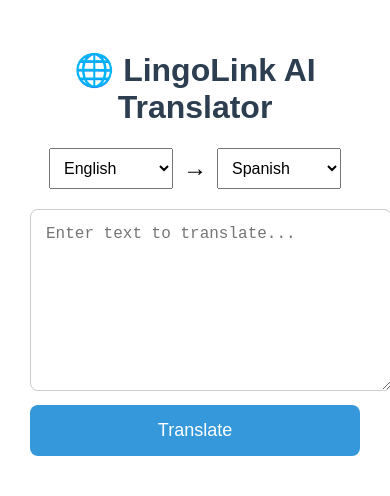
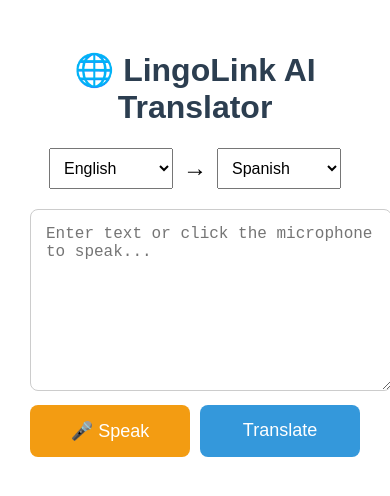
Before and after one commit to normanainebyoona7-rgb/LingoLink-AI, a React (Create React App) app in the folder frontend/: page / in a window 390 px wide. Shown: the top 496 px of the page. Built offline with nearby package versions, Linux system fonts and the light colour scheme.

Commit message:
Added voice input with microphone and speech-to-text

```diff
--- a/frontend/src/App.js
+++ b/frontend/src/App.js
@@ -1,4 +1,4 @@
-import React, { useState } from 'react';
+import React, { useState, useRef } from 'react';
 import axios from 'axios';
 
 function App() {
@@ -7,6 +7,10 @@ function App() {
   const [sourceLang, setSourceLang] = useState('en');
   const [targetLang, setTargetLang] = useState('es');
   const [loading, setLoading] = useState(false);
+  const [recording, setRecording] = useState(false);
+  const [audioURL, setAudioURL] = useState(null);
+  const mediaRecorderRef = useRef(null);
+  const audioChunksRef = useRef([]);
 
   const handleTranslate = async () => {
     if (!sourceText) return;
@@ -22,6 +26,61 @@ function App() {
     } catch (error) {
       console.error('Translation error:', error);
       alert('Translation failed. Make sure the backend server is running.');
+    }
+    setLoading(false);
+  };
+
+  const startRecording = async () => {
+    try {
+      const stream = await navigator.mediaDevices.getUserMedia({ audio: true });
+      const mediaRecorder = new MediaRecorder(stream);
+      mediaRecorderRef.current = mediaRecorder;
+      audioChunksRef.current = [];
+
+      mediaRecorder.ondataavailable = (event) => {
+        if (event.data.size > 0) {
+          audioChunksRef.current.push(event.data);
+        }
+      };
+
+      mediaRecorder.onstop = async () => {
+        const audioBlob = new Blob(audioChunksRef.current, { type: 'audio/wav' });
+        const audioUrl = URL.createObjectURL(audioBlob);
+        setAudioURL(audioUrl);
+        setRecording(false);
+        await sendAudioForTranscription(audioBlob);
+      };
+
+      mediaRecorder.start();
+      setRecording(true);
+    } catch (error) {
+      console.error('Recording error:', error);
+      alert('Could not access microphone. Please allow microphone access.');
+    }
+  };
+
+  const stopRecording = () => {
+    if (mediaRecorderRef.current) {
+      mediaRecorderRef.current.stop();
+      mediaRecorderRef.current.stream.getTracks().forEach(track => track.stop());
+    }
+  };
+
+  const sendAudioForTranscription = async (audioBlob) => {
+    setLoading(true);
+    try {
+      const formData = new FormData();
+      formData.append('file', audioBlob, 'recording.wav');
+
+      const response = await axios.post('http://127.0.0.1:8000/speech/transcribe', formData, {
+        headers: { 'Content-Type': 'multipart/form-data' }
+      });
+
+      setSourceText(response.data.text);
+      setSourceLang(response.data.language || 'en');
+    } catch (error) {
+      console.error('Transcription error:', error);
+      alert('Speech transcription failed.');
     }
     setLoading(false);
   };
@@ -69,15 +128,32 @@ function App() {
       <textarea
         value={sourceText}
         onChange={(e) => setSourceText(e.target.value)}
-        placeholder="Enter text to translate..."
+        placeholder="Enter text or click the microphone to speak..."
         style={{ width: '100%', height: '150px', marginBottom: '10px', padding: '15px', fontSize: '16px', borderRadius: '8px', border: '1px solid #ccc' }}
       />
+
+      <div style={{ display: 'flex', gap: '10px', marginBottom: '10px' }}>
+        <button
+          onClick={recording ? stopRecording : startRecording}
+          style={{
+            flex: 1,
+            padding: '15px',
+            fontSize: '18px',
+            backgroundColor: recording ? '#e74c3c' : '#f39c12',
+            color: 'white',
+            border: 'none',
+            borderRadius: '8px',
+            cursor: 'pointer'
+          }}
+        >
+          {recording ? '🛑 Stop Recording' : '🎤 Speak'}
+        </button>
 
         <button
           onClick={handleTranslate}
           disabled={loading || !sourceText}
           style={{
-          width: '100%',
+            flex: 1,
             padding: '15px',
             fontSize: '18px',
             backgroundColor: '#3498db',
@@ -87,8 +163,15 @@ function App() {
             cursor: 'pointer'
           }}
         >
-        {loading ? 'Translating...' : 'Translate'}
+          {loading ? 'Working...' : 'Translate'}
         </button>
+      </div>
+
+      {audioURL && (
+        <div style={{ marginBottom: '10px' }}>
+          <audio controls src={audioURL} style={{ width: '100%' }} />
+        </div>
+      )}
 
       {translatedText && (
         <div style={{ marginTop: '20px', padding: '20px', backgroundColor: '#f0f4f8', borderRadius: '8px' }}>
```
Lines whose indentation alone changed are shown as unchanged.
